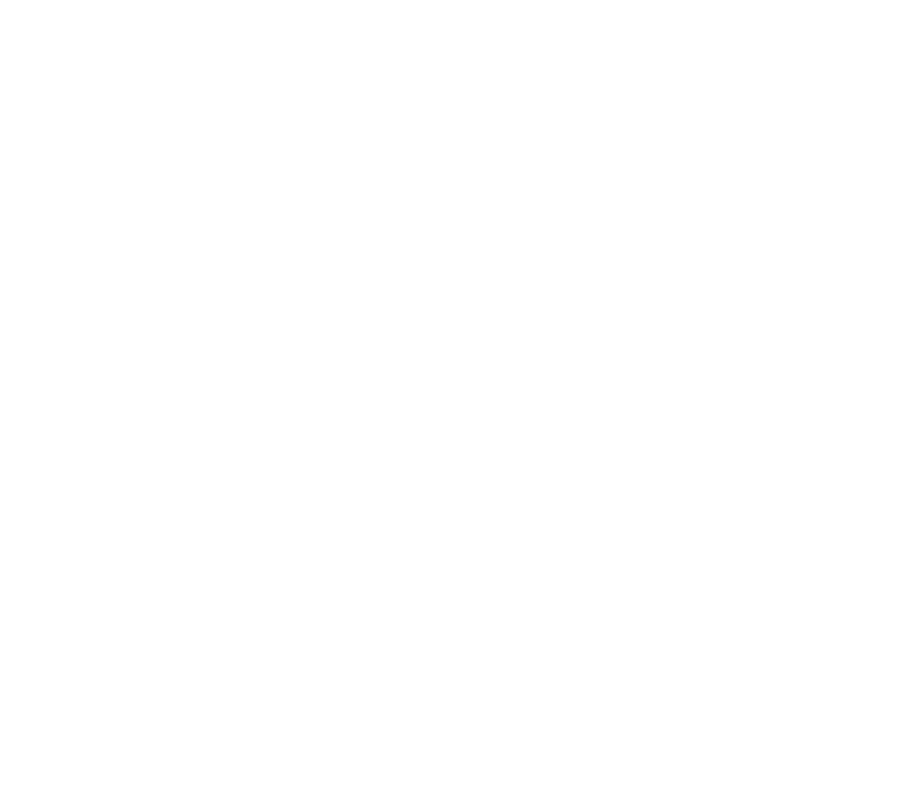
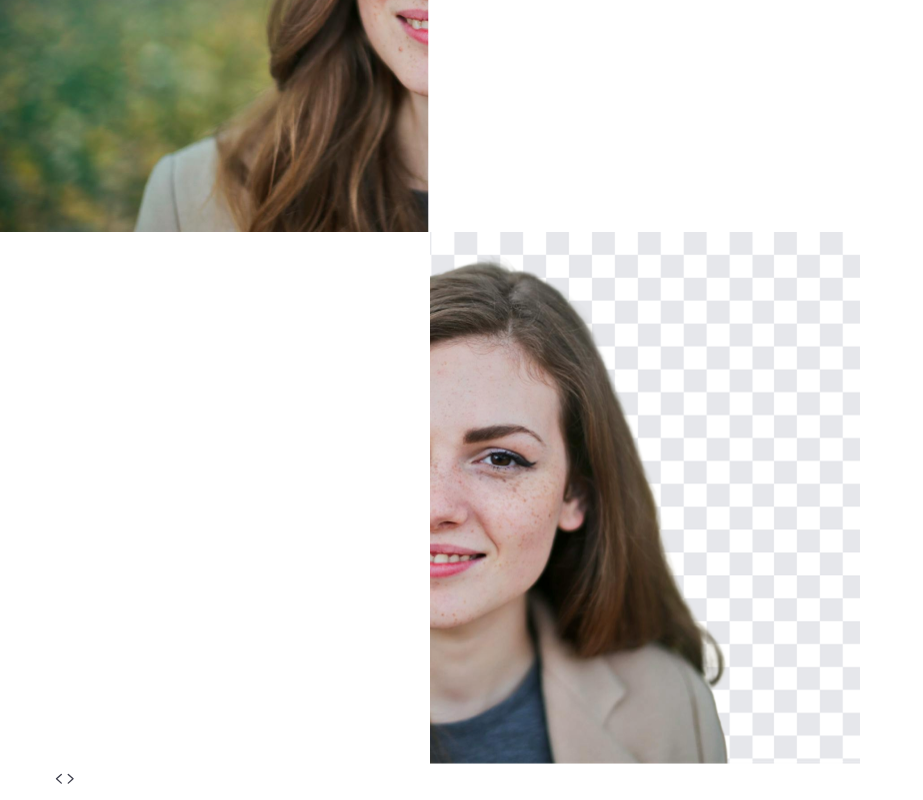
Before and after one commit to riyadhbd2/bg-remover, a React (Vite) app in the folder client/: page / in a window 1280 px wide. Shown: the part 1766-2566 px from the top of the page, without its empty margins (0-923 px from the left). Before the commit the page ends 1418 px from the top, so only its background shows below. Built offline with nearby package versions, Linux system fonts and the light colour scheme.

Commit message:
bg slider added

```diff
--- /dev/null
+++ b/client/src/components/BgSlider.jsx
@@ -0,0 +1,31 @@
+import React, { useState } from 'react'
+import { assets } from '../assets/assets';
+
+const BgSlider = () => {
+
+    const [sliderPosition, setSliderPosition] = useState(50);
+
+
+    const hnadleSliderChange = (e) =>{
+        setSliderPosition(e.target.value)
+    }
+
+
+  return (
+    <div className='pb-10 md:py-20 mx-2'>
+        {/* title */}
+        <h1 className='mb-12 sm:mb-20 text-center text-2xl md:text-2xl lg:text-4xl font-semibold bg-gradient-to-r from-gray-900 to-gray-400 bg-clip-text text-transparent'>Remove Background With High <br /> Quality and Accuracy</h1>
+        <div className='relative w-full max-w-3xl overflow-hidden m-auto rounded-xl'>
+            {/* background image */}
+            <img src={assets.image_w_bg} style={{clipPath:`inset(0 ${100.2 - sliderPosition}% 0 0)`}} alt="" />
+            {/* forground image */}
+            <img className='absolute top-0 left-0 w-full h-full' src={assets.image_wo_bg} style={{clipPath:`inset(0 0 0 ${sliderPosition}% )`}} alt="" />
+            {/* slider */}
+            <input className='absolute top-1/2 left-1/2 transform -translate-x-1/2 -translate-y-1/2 w-full z-10 slider' type="range" min={0} max={100} name="" id="" value={sliderPosition} onChange={hnadleSliderChange} />
+        </div>
+
+    </div>
+  )
+}
+
+export default BgSlider
--- a/client/src/index.css
+++ b/client/src/index.css
@@ -1,3 +1,19 @@
 @tailwind base;
 @tailwind components;
 @tailwind utilities;
+
+.slider{
+    -webkit-appearance: none;
+    height: 100%;
+    background: transparent;
+}
+
+.slider::-webkit-slider-thumb{
+    appearance: none;
+    width: 30px;
+    min-height: 30px;
+    background-image: url(/slide_icon.svg);
+    background-position: center;
+    background-repeat: no-repeat;
+    background-size: cover;
+}
--- a/client/src/pages/Home.jsx
+++ b/client/src/pages/Home.jsx
@@ -1,12 +1,14 @@
 import React from 'react'
 import Header from '../components/Header'
 import Steps from '../components/Steps'
+import BgSlider from '../components/BgSlider'
 
 const Home = () => {
   return (
     <div>
       <Header/>
       <Steps/>
+      <BgSlider/>
     </div>
   )
 }
```
